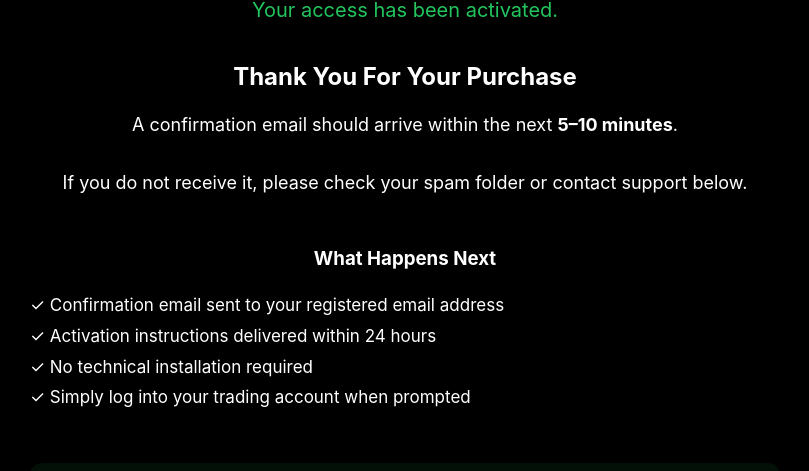
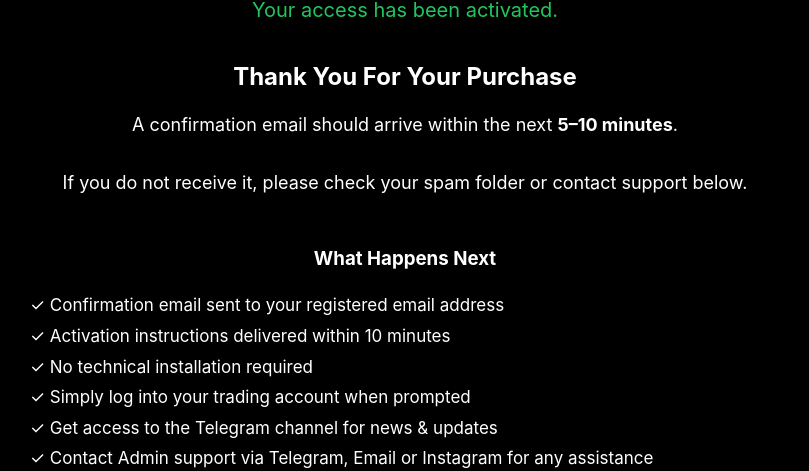
Before and after one commit to CJBankrollFX/bankroll-bridge-page, a website: page success.html in a window 1280 px wide. Shown: the part 266-737 px from the top of the page, without its empty margins (235-1044 px from the left). Drawn offline with Linux system fonts and the light colour scheme.

Commit message:
Upgrade success page

```diff
--- a/success.html
+++ b/success.html
@@ -70,9 +70,11 @@ src="https://www.facebook.com/tr?id=1336694831438952&ev=PageView&noscript=1"/>
 
       <ul style="list-style:none;padding:0;font-size:17px;line-height:1.8;">
         <li>✓ Confirmation email sent to your registered email address</li>
-        <li>✓ Activation instructions delivered within 24 hours</li>
+        <li>✓ Activation instructions delivered within 10 minutes</li>
         <li>✓ No technical installation required</li>
         <li>✓ Simply log into your trading account when prompted</li>
+        <li>✓ Get access to the Telegram channel for news & updates</li>
+        <li>✓ Contact Admin support via Telegram, Email or Instagram for any assistance</li>
       </ul>
     </div>
 
```
